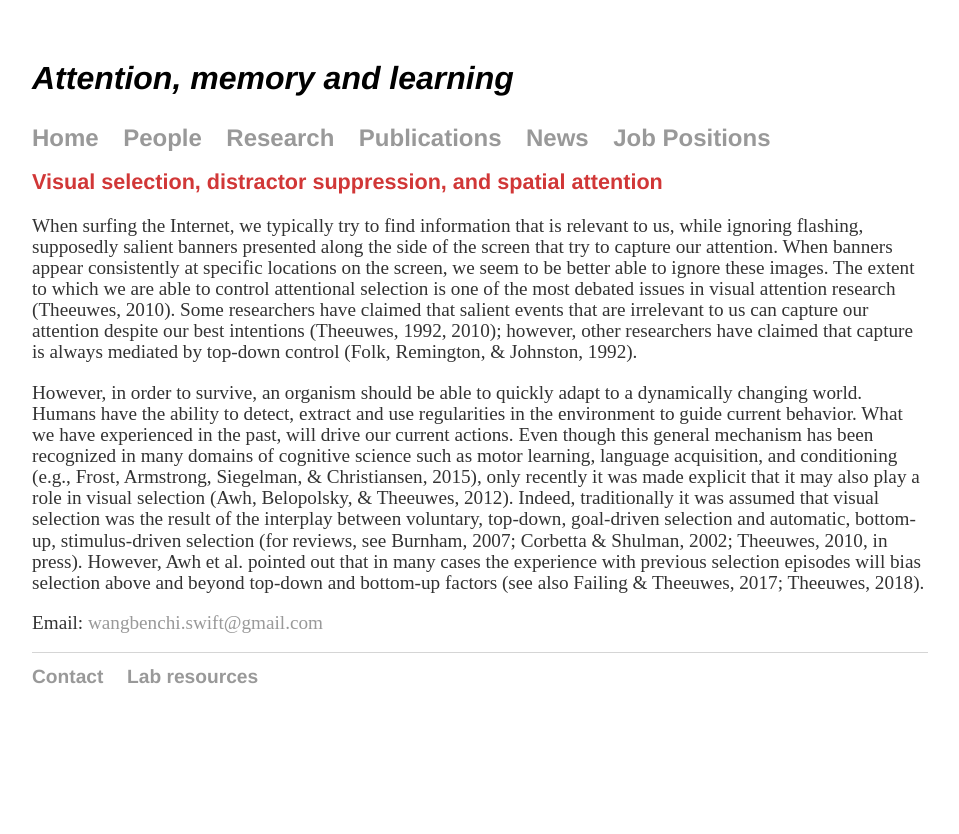
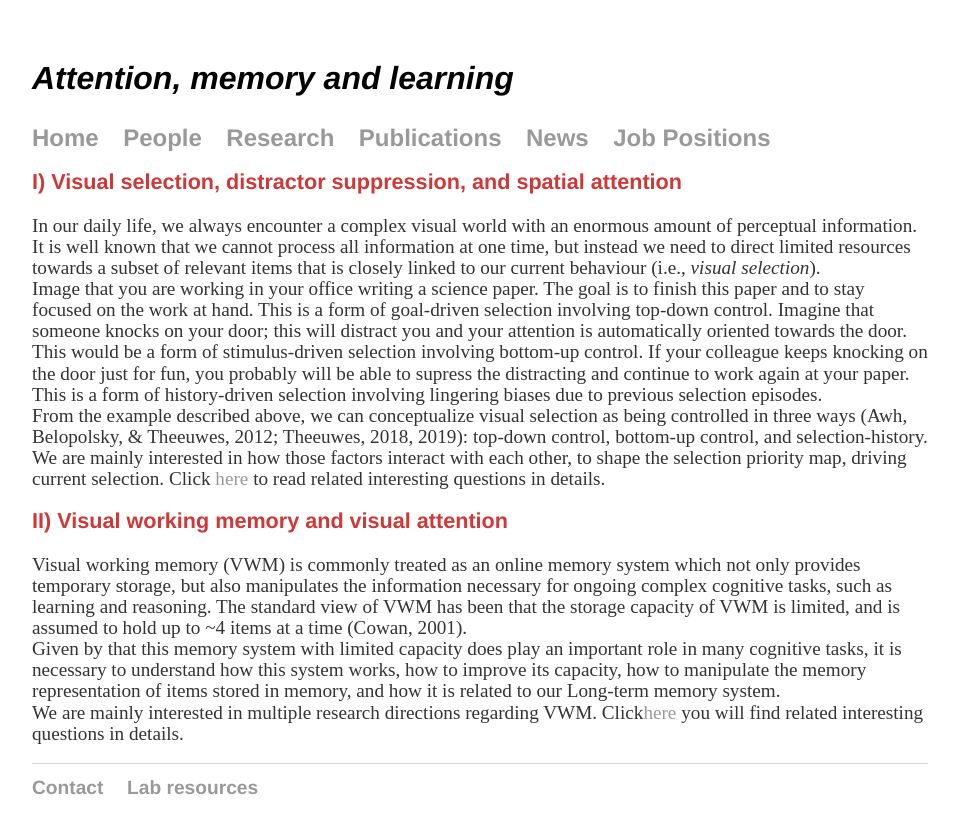
Before and after one commit to wangbenchi/wangbenchi.github.io, a Jekyll site: the page built from research/index.html, in a window 1280 px wide. Shown: the top 834 px of the page, without its empty margins (160-1119 px from the left). Built offline with Jekyll 4.4.1, drawn with Linux system fonts in a browser that asks for light colours.

Commit message:
Update index.html

```diff
--- a/research/index.html
+++ b/research/index.html
@@ -4,30 +4,38 @@ title: Research
 ---
 <div class="blurb">
 
-    	<h2> Visual selection, distractor suppression, and spatial attention</h2>
+    	<h2> I) Visual selection, distractor suppression, and spatial attention</h2>
 
-    	<p>When surfing the Internet, we typically try to find information that is relevant to us,
-        while ignoring flashing, supposedly salient banners presented along the side of the screen
-        that try to capture our attention. When banners appear consistently at specific locations
-        on the screen, we seem to be better able to ignore these images. The extent to which we are
-        able to control attentional selection is one of the most debated issues in visual attention
-        research (Theeuwes, 2010). Some researchers have claimed that salient events that are irrelevant
-        to us can capture our attention despite our best intentions (Theeuwes, 1992, 2010); however, other
-	researchers have claimed that capture is always mediated by top-down control (Folk, Remington, & Johnston, 1992).</p>
+    	<p>In our daily life, we always encounter a complex visual world with an enormous amount of perceptual information.
+		It is well known that we cannot process all information at one time, but instead we need to direct limited
+		resources towards a subset of relevant items that is closely linked to our current behaviour (i.e., <i>visual selection</i>).
+		<br>
+		Image that you are working in your office writing a science paper. The goal is to finish this paper and to stay
+		focused on the work at hand. This is a form of goal-driven selection involving top-down control. Imagine that
+		someone knocks on your door; this will distract you and your attention is automatically oriented towards the
+		door. This would be a form of stimulus-driven selection involving bottom-up control. If your colleague keeps
+		knocking on the door just for fun, you probably will be able to supress the distracting and continue to work
+		again at your paper. This is a form of history-driven selection involving lingering biases due to previous
+		selection episodes.
+		<br>
+		From the example described above, we can conceptualize visual selection as being controlled in three ways
+		(Awh, Belopolsky, & Theeuwes, 2012; Theeuwes, 2018, 2019): top-down control, bottom-up control, and
+		selection-history. We are mainly interested in how those factors interact with each other, to shape the
+		selection priority map, driving current selection.
+		Click <a href="/research/visual_sel">here</a> to read related interesting questions in details.
 
-	<p>However, in order to survive, an organism should be able to quickly adapt to a dynamically changing world.
-		Humans have the ability to detect, extract and use regularities in the environment to guide current behavior.
-		What we have experienced in the past, will drive our current actions. Even though this general mechanism has
-		been recognized in many domains of cognitive science such as motor learning, language acquisition, and
-		conditioning (e.g., Frost, Armstrong, Siegelman, & Christiansen, 2015), only recently it was made explicit
-		that it may also play a role in visual selection (Awh, Belopolsky, & Theeuwes, 2012). Indeed, traditionally
-		it was assumed that visual selection was the result of the interplay between voluntary, top-down, goal-driven
-		selection and automatic, bottom-up, stimulus-driven selection
-		(for reviews, see Burnham, 2007; Corbetta & Shulman, 2002; Theeuwes, 2010, in press).
-		However, Awh et al. pointed out that in many cases the experience with previous selection episodes
-		will bias selection above and beyond top-down and bottom-up factors
-		(see also Failing & Theeuwes, 2017; Theeuwes, 2018). </p>
+	<h2> II) Visual working memory and visual attention </h2>
 
-    	<p>Email:<a href="mailto:wangbenchi.swift@gmail.com"> wangbenchi.swift@gmail.com</a></p>
+	<p>Visual working memory (VWM) is commonly treated as an online memory system which not only provides temporary
+		storage, but also manipulates the information necessary for ongoing complex cognitive tasks, such as
+		learning and reasoning. The standard view of VWM has been that the storage capacity of VWM is limited,
+		and is assumed to hold up to ~4 items at a time (Cowan, 2001).
+		<br>
+		Given by that this memory system with limited capacity does play an important role in many cognitive
+		tasks, it is necessary to understand how this system works, how to improve its capacity, how to manipulate
+		the memory representation of items stored in memory, and how it is related to our Long-term memory system.
+		<br>
+		We are mainly interested in multiple research directions regarding VWM.
+		Click<a href="/research/visual_mem">here</a> you will find related interesting questions in details.
 
 </div><!-- /.blurb -->
```
